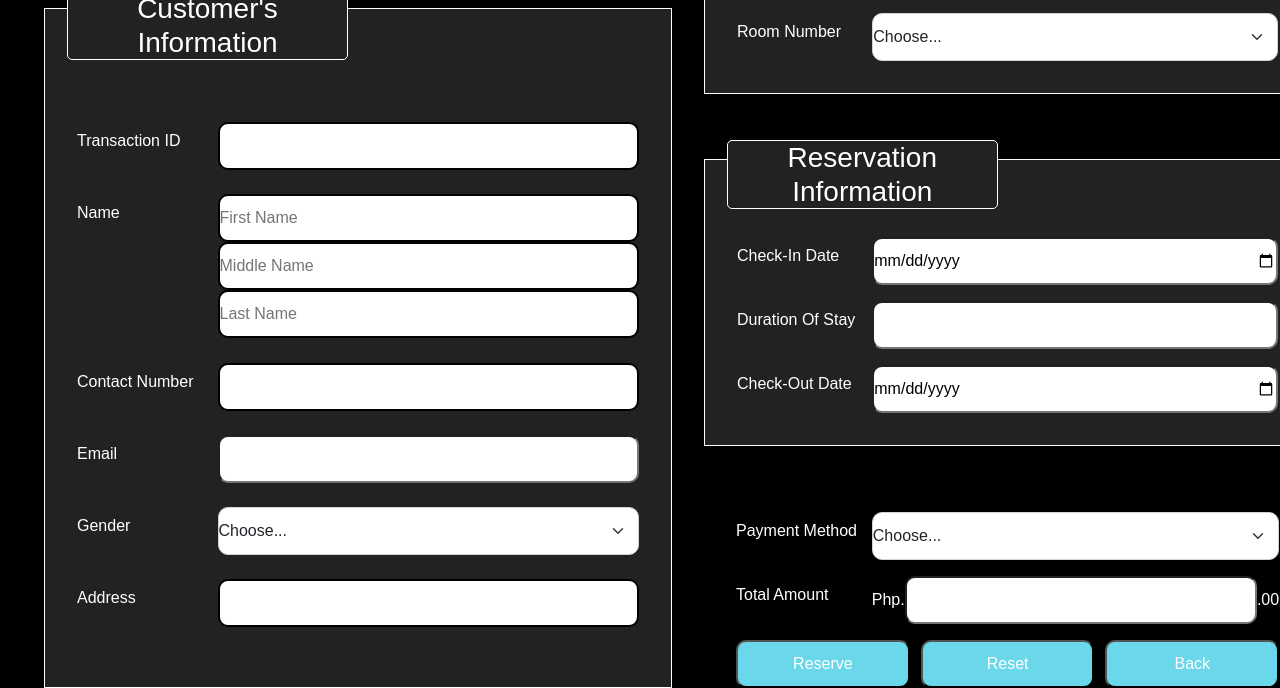
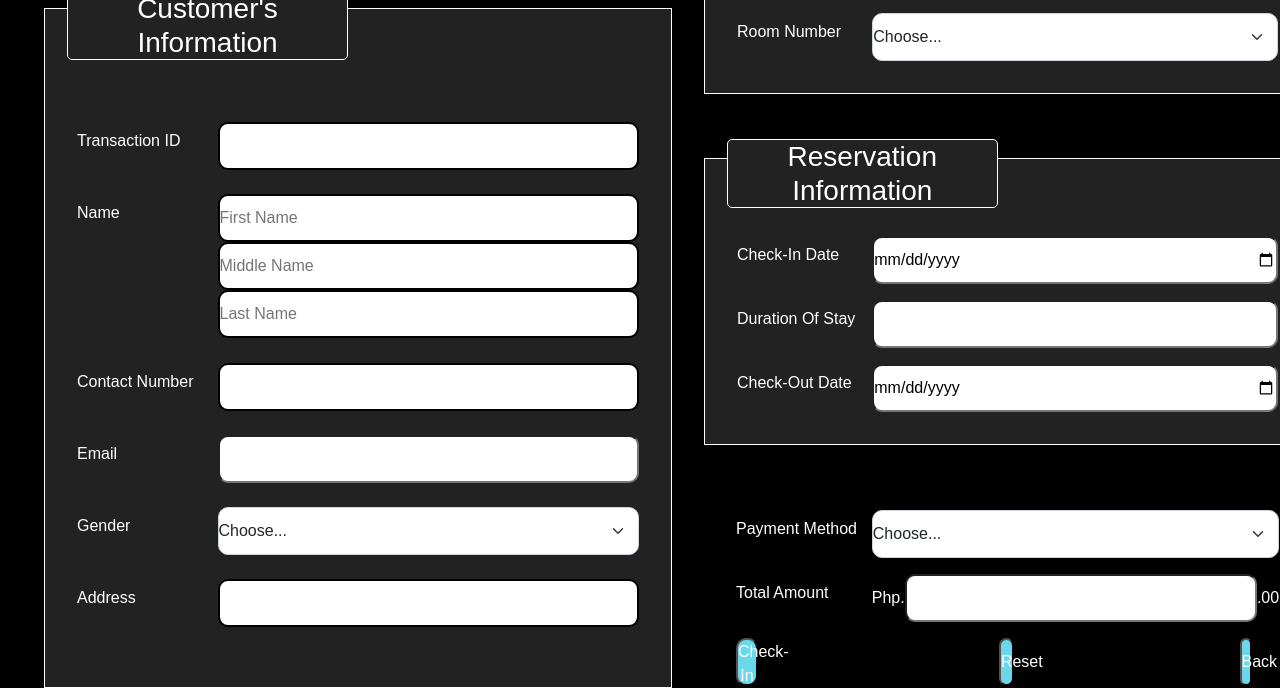
Before and after one commit to Clueless7/hotel-resorts-management-system-bsit3-1, a website: page frontend/public/reservation-form.html in a window 1280 px wide. Shown: the part 174-862 px from the top of the page. Drawn offline with nearby package versions, Linux system fonts and the light colour scheme.

Commit message:
reverted changes from button sizes fix

```diff
--- a/frontend/public/reservation-form.html
+++ b/frontend/public/reservation-form.html
@@ -249,15 +249,22 @@
                 </div>
 
                 <div class="input-div form-buttons-div">
-                  <button onclick="location.href='#'" type="submit" >
-                    Reserve
-                  </button>
-                  <button onclick="location.href='#'" type="reset" >
-                    Reset
-                  </button>
-                  <button onclick="location.href='dashboard.html'" type="button" >
-                    Back
-                  </button>
+                  <a href="#">
+                    <button type="submit" >
+                      Check-In
+                    </button>
+                  </a>
+                  <a href="#">
+                    <button type="reset" >
+                      Reset
+                    </button>
+                  </a>
+                  <a href="./index.html">
+                    <button type="button" >
+                      Back
+                    </button>
+                  </a>
+
                 </div>
               </div>
             </div>
```
Also changed, not shown: frontend/public/check-in-form.html (+10 -3 lines).
